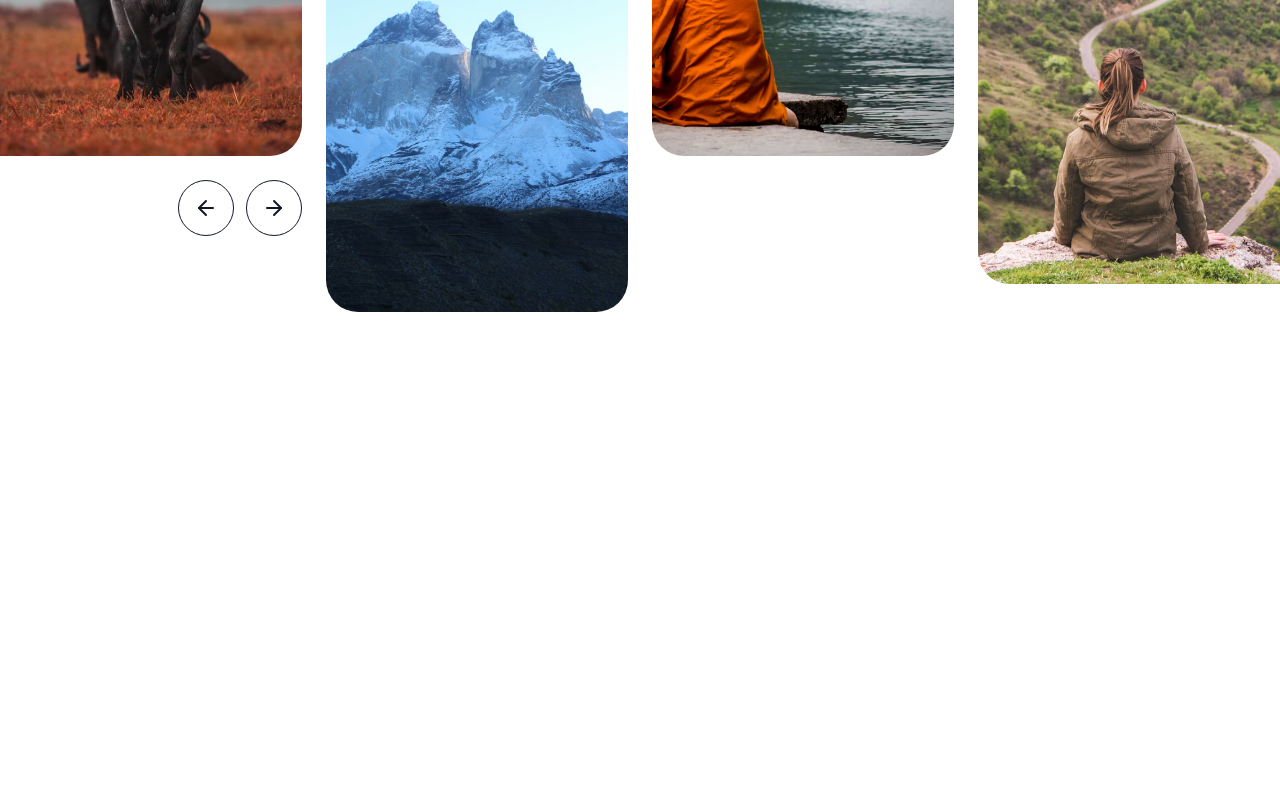
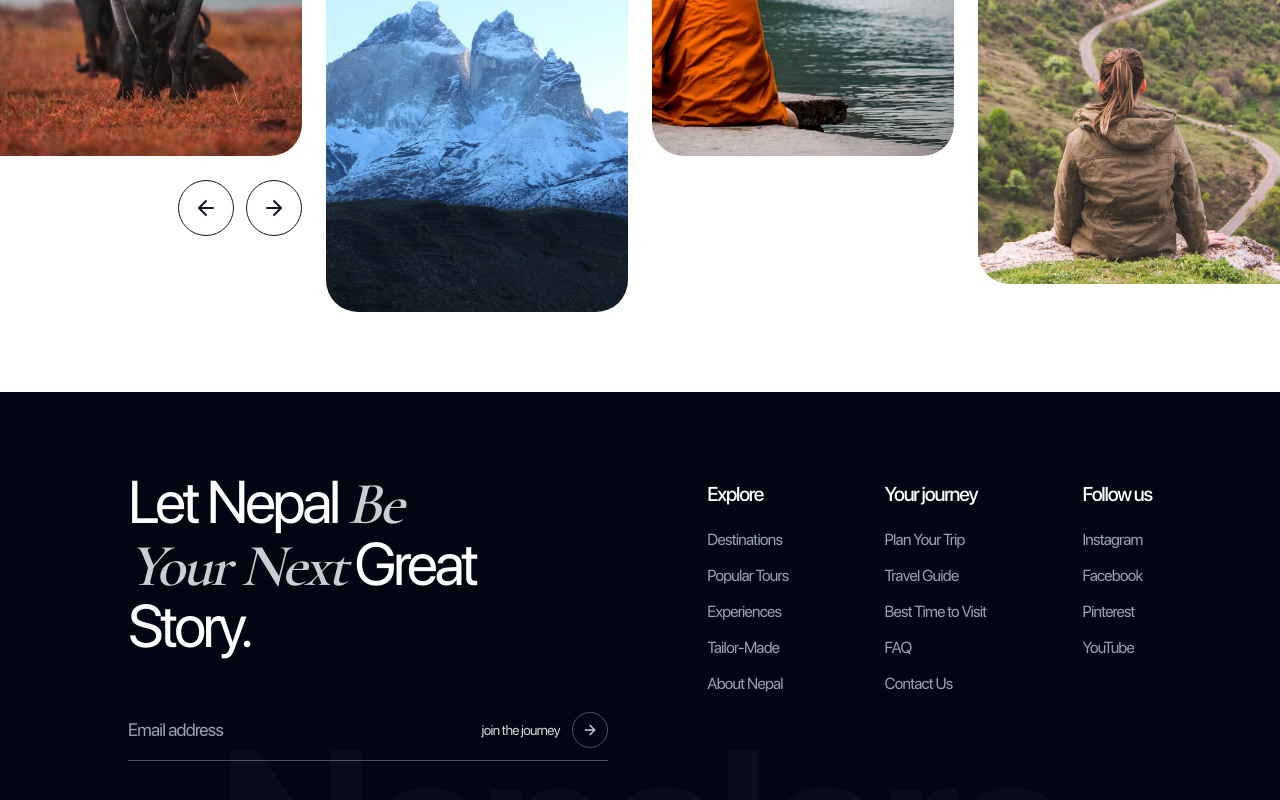
Before and after one commit to sitepow/nepalora, a Next.js app in the folder apps/next-fullstack/: page / in a window 1280 px wide. Shown: the part 5484-6284 px from the top of the page. Before the commit the page ends 5876 px from the top, so only its background shows below. Built offline with nearby package versions, Linux system fonts and the light colour scheme.

Commit message:
feat: add footer components

```diff
--- a/apps/next-fullstack/src/app/_components/TypographyTitle.tsx
+++ b/apps/next-fullstack/src/app/_components/TypographyTitle.tsx
@@ -1,6 +1,6 @@
-import { Badge } from "@/components/ui/badge";
 import React from "react";
 import { SectionBadge } from "./SectionBadge";
+import { cn } from "cn";
 
 interface TypographyTitleProps {
   children?: React.ReactNode;
@@ -42,7 +42,7 @@
   return (
     <div className="flex flex-col items-center gap-5">
       {badge && <SectionBadge>{badge}</SectionBadge>}
-      <h1 className={`text-center text-7xl leading-[0.9] tracking-[-0.055em] ${className}`}>
+      <h1 className={cn("text-center text-7xl leading-[0.9] tracking-[-0.055em]", className)}>
         {renderFormattedChildren(children)}
       </h1>
     </div>
--- a/apps/next-fullstack/src/app/_components/layout/Footer.tsx
+++ b/apps/next-fullstack/src/app/_components/layout/Footer.tsx
@@ -1,3 +1,103 @@
+import { ArrowRight } from "lucide-react";
+import { TypographyTitle } from "../TypographyTitle";
+
+const EXPLORE_LINKS = [
+  { label: "Destinations", href: "#" },
+  { label: "Popular Tours", href: "#" },
+  { label: "Experiences", href: "#" },
+  { label: "Tailor-Made", href: "#" },
+  { label: "About Nepal", href: "#" },
+];
+
+const JOURNEY_LINKS = [
+  { label: "Plan Your Trip", href: "#" },
+  { label: "Travel Guide", href: "#" },
+  { label: "Best Time to Visit", href: "#" },
+  { label: "FAQ", href: "#" },
+  { label: "Contact Us", href: "#" },
+];
+
+const FOLLOW_LINKS = [
+  { label: "Instagram", href: "#" },
+  { label: "Facebook", href: "#" },
+  { label: "Pinterest", href: "#" },
+  { label: "YouTube", href: "#" },
+];
+
 export function Footer() {
-  return <footer></footer>;
+  return (
+    <footer className="relative h-130 w-full overflow-hidden bg-[#020612] px-32 pt-20 text-white">
+      <div className="relative z-10 mx-auto flex w-full justify-between">
+        <div className="flex w-120 flex-col gap-14">
+          <TypographyTitle className="text-start text-6xl">
+            Let Nepal *Be*
+            <br />
+            *Your Next* Great Story.
+          </TypographyTitle>
+
+          <div className="flex w-full items-center justify-between border-b border-white/30 pb-3">
+            <input
+              type="email"
+              placeholder="Email address"
+              className="w-full bg-transparent text-lg text-white placeholder-gray-400 outline-none"
+            />
+            <button
+              type="submit"
+              className="group flex items-center gap-3 text-sm whitespace-nowrap text-gray-300 transition-colors hover:text-white"
+            >
+              <span>join the journey</span>
+              <div className="flex size-9 items-center justify-center rounded-full border border-white/30 transition-all group-hover:scale-105 group-hover:border-white">
+                <ArrowRight className="size-4" />
+              </div>
+            </button>
+          </div>
+        </div>
+
+        <div className="flex gap-24 pt-2">
+          <div className="flex flex-col gap-5">
+            <h4 className="text-xl font-medium text-white">Explore</h4>
+            <ul className="flex flex-col gap-3 text-base text-gray-400">
+              {EXPLORE_LINKS.map((link) => (
+                <li key={link.label}>
+                  <a href={link.href} className="transition-colors hover:text-white">
+                    {link.label}
+                  </a>
+                </li>
+              ))}
+            </ul>
+          </div>
+
+          <div className="flex flex-col gap-5">
+            <h4 className="text-xl font-medium text-white">Your journey</h4>
+            <ul className="flex flex-col gap-3 text-base text-gray-400">
+              {JOURNEY_LINKS.map((link) => (
+                <li key={link.label}>
+                  <a href={link.href} className="transition-colors hover:text-white">
+                    {link.label}
+                  </a>
+                </li>
+              ))}
+            </ul>
+          </div>
+
+          <div className="flex flex-col gap-5">
+            <h4 className="text-xl font-medium text-white">Follow us</h4>
+            <ul className="flex flex-col gap-3 text-base text-gray-400">
+              {FOLLOW_LINKS.map((link) => (
+                <li key={link.label}>
+                  <a href={link.href} className="transition-colors hover:text-white">
+                    {link.label}
+                  </a>
+                </li>
+              ))}
+            </ul>
+          </div>
+        </div>
+      </div>
+
+      <div className="pointer-events-none absolute -bottom-20 left-1/2 -translate-x-1/2 text-[220px] font-bold tracking-tight whitespace-nowrap text-white/3 select-none">
+        Nepalora
+      </div>
+    </footer>
+  );
 }
```
